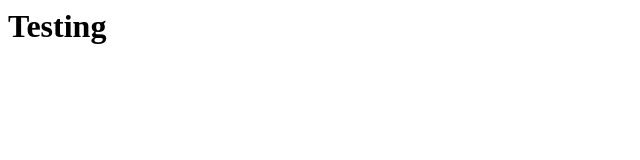
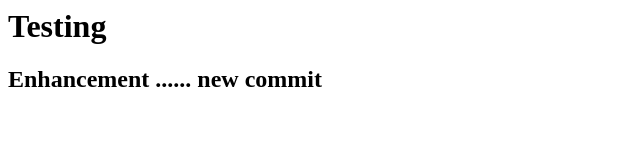
Before and after one commit to stephengardner/gitBranching, a plain HTML site: page index.html in a window 1280 px wide. Shown: the whole page, without its empty margins (0-640 px from the left). Drawn offline with Linux system fonts and the light colour scheme.

Commit message:
added enhancement to index.html

```diff
--- a/index.html
+++ b/index.html
@@ -3,5 +3,7 @@
 	</head>
 	<body>
 		<h1>Testing</h1>
+
+		<h2>Enhancement ...... new commit </h2>
 	</body>
 </html>
```
